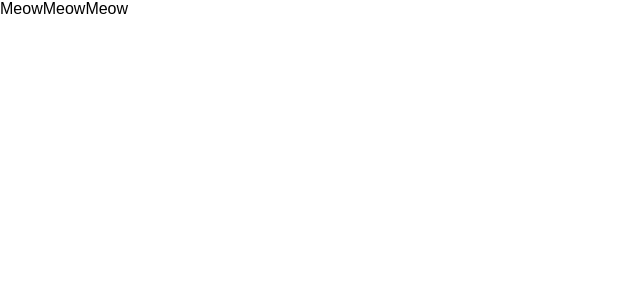
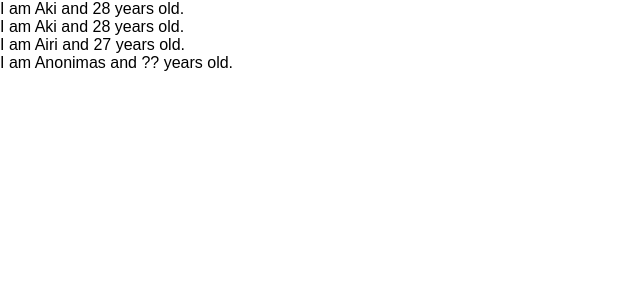
Before and after one commit to akirakitamura19/udemy-creat-react-redux-crud-application, a React (Create React App) app: page / in a window 1280 px wide. Shown: the top 300 px of the page, without its empty margins (0-640 px from the left). Built offline with nearby package versions, Linux system fonts and the light colour scheme.

Commit message:
learn props

```diff
--- a/src/App.js
+++ b/src/App.js
@@ -1,30 +1,30 @@
 import React from 'react';
 
-// class App extends Component {
-//   render() {
-//     const Greeting = "Hello Youtube"
-//     return (
-//       <React.Fragment>
-//         <input type='text' onChange={() => {console.log("I am changed.")}} />
-//         {Greeting}
-//       </React.Fragment>
-//     )
-//   }
-// }
+const App = () => {
+  const profiles = [
+    {name:"Aki", age:"28"},
+    {name:"Airi", age:"27"},
+    {age:"??"}
+  ]
 
-const App = () => {
   return (
     <div>
-      <Cat />
-      <Cat />
-      <Cat />
+      <User name="Aki" age="28" />
+      {
+        profiles.map((profile, index) => {
+          return <User name={profile.name} age={profile.age} key={index} />
+        })
+      }
     </div>
-  )
+      )
+    }
+
+  const User = (props) => {
+    return <div>I am {props.name} and {props.age} years old.</div>
 }
 
-const Cat = () => {
-  return "Meow"
+User.defaultProps = {
+  name: "Anonimas"
 }
 
-
 export default App;
```
